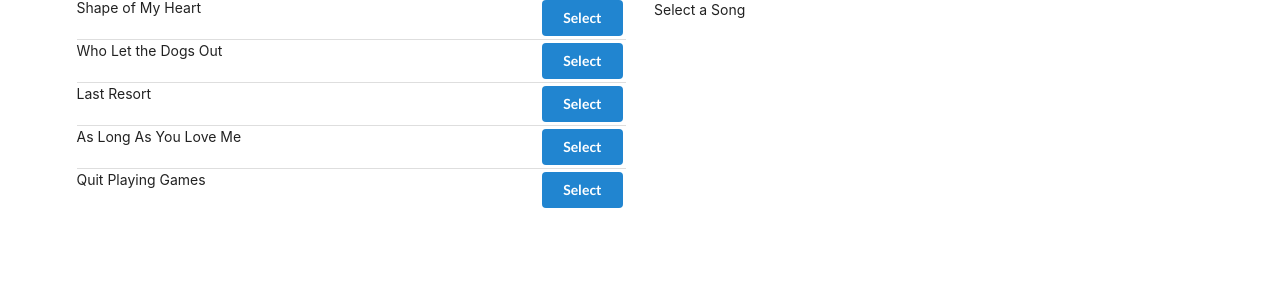
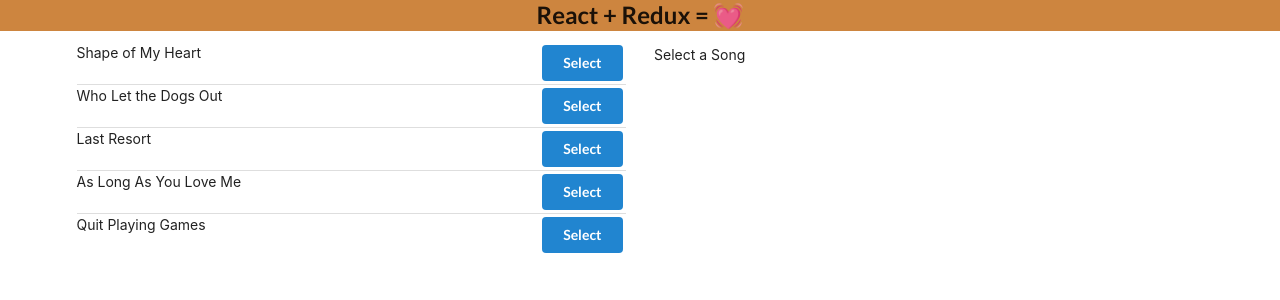
Before and after one commit to DariusPirvulescu/songs-react-redux, a React (Create React App) app: page / in a window 1280 px wide. Shown: the top 300 px of the page. Built offline with nearby package versions, Linux system fonts and the light colour scheme.

Commit message:
Add title

```diff
--- a/src/components/App.css
+++ b/src/components/App.css
@@ -5,6 +5,12 @@
 .App-logo {
   height: 40vmin;
   pointer-events: none;
+}
+
+.title {
+  text-align: center;
+  margin-top: 30px;
+  background-color: peru;
 }
 
 @media (prefers-reduced-motion: no-preference) {
--- a/src/components/App.jsx
+++ b/src/components/App.jsx
@@ -3,8 +3,11 @@ import React from "react";
 import SongList from "./SongList";
 import SelectSong from "./SelectSong";
 
+import "./App.css";
 const App = () => {
   return (
+    <div>
+      <h2 className="title">React + Redux = <span role="img" aria-label="love-hearth">💓</span> </h2>
       <div className="ui container grid">
         <div className="ui row">
           <div className="column eight wide">
@@ -15,6 +18,7 @@ const App = () => {
           </div>
         </div>
       </div>
+    </div>
   );
 };
 
```
Lines whose indentation alone changed are shown as unchanged.
